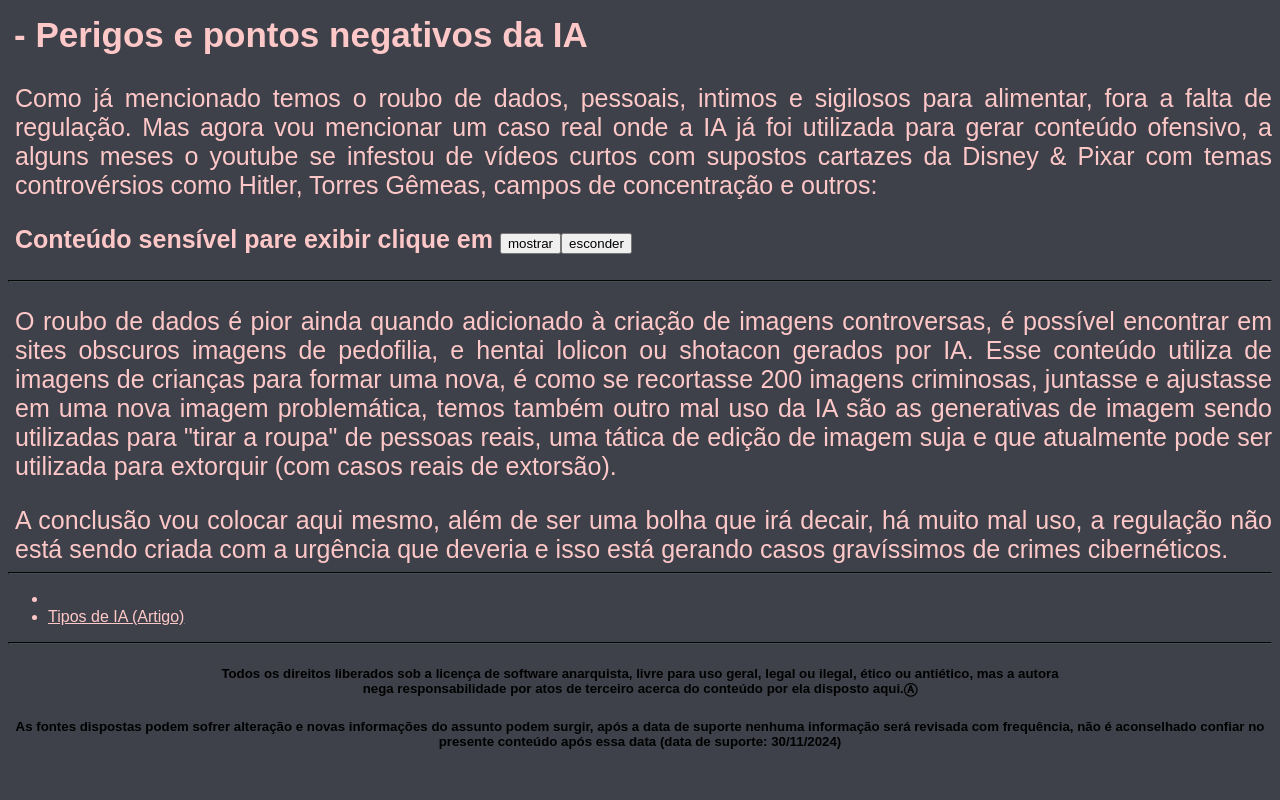
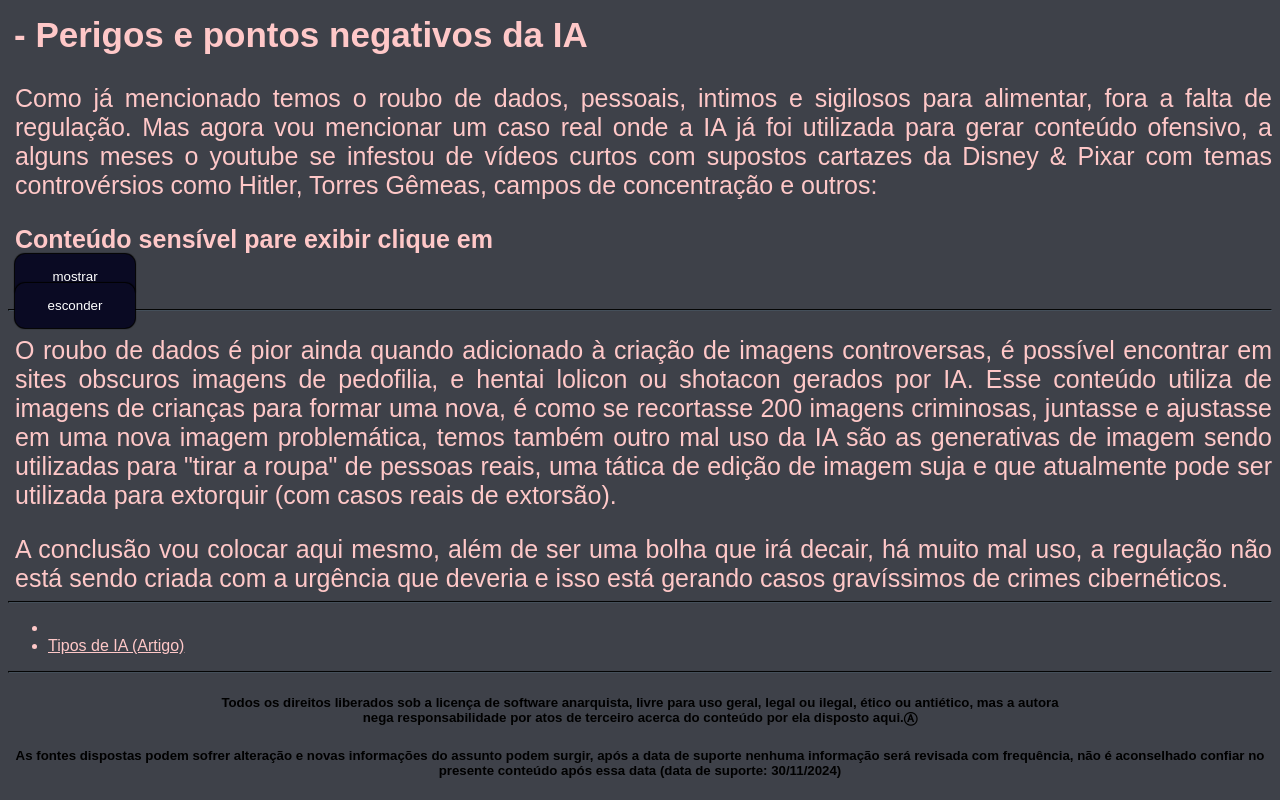
Before and after one commit to AlessandraVichiato/Artificial_Intelligence, a plain HTML site: page index.html in a window 1280 px wide. Shown: the part 1519-2319 px from the top of the page. Before the commit the page ends 2290 px from the top, so only its background shows below. Drawn offline with Linux system fonts and the light colour scheme.

Commit message:
aaaaaaaaaa

```diff
--- a/assets/styles.css
+++ b/assets/styles.css
@@ -39,6 +39,17 @@ a:visited{
 li{
     color: #ffc8c8;
 }
+.button{
+    position: absolute;
+    background-color:#0a0a23;
+    color:#fff;
+    border:none;
+    border-radius: 10px;
+    box-shadow: 0px 0px 1px 1px rgb(0,0,0);
+    padding:15px;
+    min-height:20px;
+    min-width: 120px;
+}
 .recuo{
     text-indent: 40px;
 }
--- a/index.html
+++ b/index.html
@@ -105,7 +105,7 @@
             }
           }
         </script>
-        <p><b><strong>Conteúdo sensível pare exibir clique em <input type="button" value="mostrar" onclick="mostrar()" /><button onclick="apagar();">esconder</button></strong></b></p>
+        <p><b><strong>Conteúdo sensível pare exibir clique em <br><button class="button" onclick="mostrar();">mostrar</button><br><button class="button" onclick="apagar();">esconder</button></strong></b></p>
         <br>
         <span id="dados">
         <img src="assets/fakenews2.jpeg" title="Utilizado sobre pretexto educativo, não tem objetivo de fazer apologia, apenas indicar e denunciar um ato.">
```
